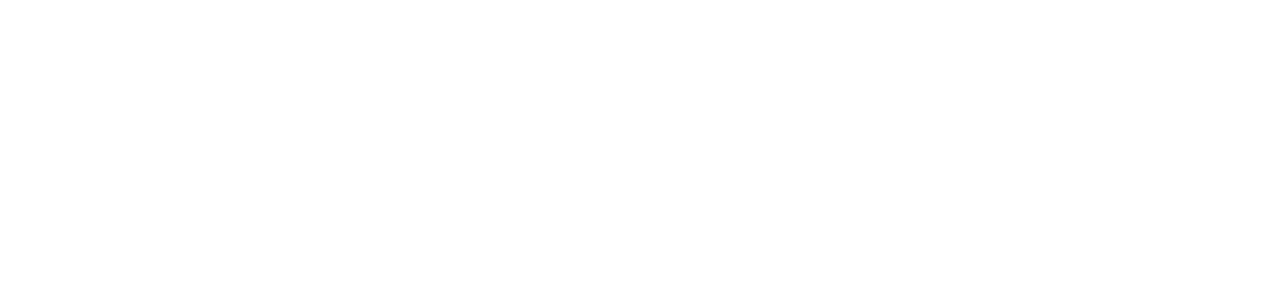
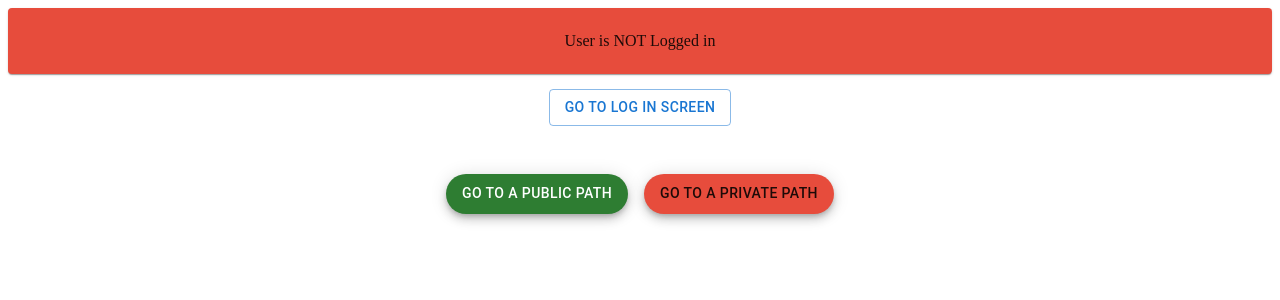
Before and after one commit to rushil1999/user-authentication, a React (Create React App) app: page / in a window 1280 px wide. Before the commit this address had no page. Shown: the top 300 px of the page. Built offline with nearby package versions, Linux system fonts and the light colour scheme.

Commit message:
💡 Add comments for better understanding

```diff
--- a/src/App.js
+++ b/src/App.js
@@ -5,28 +5,30 @@ import Login from './components/Login.js';
 import Navigation from './components/Navigation.js';
 import PrivateComponent from './components/PrivateComponent.js';
 import PublicComponent from './components/PublicComponent.js';
+import LandingPage from './components/LandingPage.js';
 
 function App() {
   return (
     <div className="App">
+      {/* The AuthContext component. All the components inside of this HTML Tag will have access to context */}
       <AuthContext>
       <BrowserRouter>
         <Routes>
+          {/* This is a private component, that will look into the context, if the user is not logged in, redirect to Login Page*/ }
           <Route path="/private-path" element={
             <PrivatePath>
                 <PrivateComponent/>
             </PrivatePath>
           }></Route>
+
+          {/* These are public components that do not require user to be logged in to visit these pages */}
           <Route path="/public-path" element={<PublicComponent/>}></Route>
-          <Route path="/login" element={<Login/>}>
-          </Route>
-          <Route path="/navigation" element={<Navigation/>}>
-          </Route>
+          <Route path="/login" element={<Login/>}></Route>
+          <Route path="" element={<Navigation/>}></Route>
+          {/* <Route path="" element={<LandingPage/>}></Route> */}
         </Routes>
       </BrowserRouter>
       </AuthContext>
-
-
     </div>
   );
 }
--- a/src/components/Login.js
+++ b/src/components/Login.js
@@ -10,13 +10,23 @@ const Login = () => {
   const navigate = useNavigate();
   const location = useLocation();
 
+  //State to store username entered by user
   const [userName, setUserName] = useState("")
+
+  //State to give message to user in case of any form error
   const [userNameFieldMessage, setUserNameFieldMessage] = useState("");
+
+  // State to indicate whether error is occured ot not
   const [userNameFieldError, setUserNameFieldError] = useState(false);
+
+  //useContext hook in action
+  // useContext hook takes in the Context( AuthContext in this case) exported by the Context Provider component and gets the functions and objects passed in context
   const [authState, setAuthState, userDetails, setUserDetails] = useContext(AuthContext);
 
+  // Function to handle the event when user clicks login
   const handleLogin = () => {
-    if(userName.length == 0){
+    //User name must not be empty
+    if(userName.length === 0){
       setUserNameFieldMessage("Please fill in the name");
       setUserNameFieldError(true);
       return;
@@ -25,11 +35,15 @@ const Login = () => {
       return;
     }
 
+    //This is where the child component, update the context state so all the components consuming the context can now refer to updated value
     setAuthState(true);
     setUserDetails({...userDetails, userName});
+
+    //Navigating to the previoue URL on successfull login
     navigate(`${location.state.from.pathname}`)
   }
 
+  //Stores username to state
   const handleUserNameFieldChange = (e) => {
     if(e.target.value > 0){
       setUserNameFieldMessage("");
--- a/src/components/PrivateComponent.js
+++ b/src/components/PrivateComponent.js
@@ -22,7 +22,7 @@ const PrivateComponent = () => {
     }
 
     const Item = styled(Paper)(({ theme }) => ({
-        backgroundColor:  "#E74C3C",
+        backgroundColor:  "#8BD3F7",
         padding: theme.spacing(1),
         textAlign: 'center',
         sx:{
@@ -62,7 +62,7 @@ const PrivateComponent = () => {
                     borderColor: 'primary.main',
                     boxShadow: 1,
                     bgcolor: "#C3EAD4",
-                    color: "#58615C"
+                    color: "#000406"
                 }}
                 >
                 This is a Private component and can only be access by Users that are signed in.
--- a/src/components/PrivatePath.js
+++ b/src/components/PrivatePath.js
@@ -3,12 +3,17 @@ import {AuthContext} from '../contexts/AuthContextProvider';
 import { Navigate, useLocation } from 'react-router-dom';
 const PrivatePath = ({children}) => {
 
+  //Used to store the current location, so that it can be redirected back to this component after login
   const location = useLocation()
+
+  //Reads the context value
   const authContext = useContext(AuthContext);
+
   const [authState] = authContext;
 
   return(
     <>
+    {/*If the authState is true, i.e. if user is logged in, render the `children` component from `props` else, navigate to Login component */}
       {authState ? (<>{children}</>) : (
         <Navigate to="/login" state={{ from: location }} replace />
       ) }
--- a/src/components/PublicComponent.js
+++ b/src/components/PublicComponent.js
@@ -22,7 +22,7 @@ const PublicComponent = () => {
     }
 
     const Item = styled(Paper)(({ theme }) => ({
-        backgroundColor:  "#CFDF2E",
+        backgroundColor:  "#8BD3F7",
         padding: theme.spacing(1),
         textAlign: 'center',
         sx:{
@@ -62,7 +62,7 @@ const PublicComponent = () => {
                     borderColor: 'primary.main',
                     boxShadow: 1,
                     bgcolor: "#C3EAD4",
-                    color: "#58615C"
+                    color: "#000406"
                 }}
                 >
                 This Public Component can be access regardless of whether the user is signed in or not. Landing pages, project blogs or pages that you
--- a/src/contexts/AuthContextProvider.js
+++ b/src/contexts/AuthContextProvider.js
@@ -1,11 +1,17 @@
 import React,{useState, createContext} from 'react';
 
+//Creating a context using 'createContext'
 export const AuthContext = createContext(null);
 
 const AuthContextProvider = ({children}) =>{
+  //Boolean value that would simply indicate whether User is signed in or nor
   const [authState, setAuthState] = useState(false);
+
+  //Object to store other user details like name, email, etc
   const [userDetails, setUserDetails] = useState({});
+
   return(
+    // Passing all the state and state change functions to all the components down in the tree, for them to get access of THIS component's state
     <AuthContext.Provider value={[authState, setAuthState, userDetails, setUserDetails]}>
       {children}
     </AuthContext.Provider>
```
